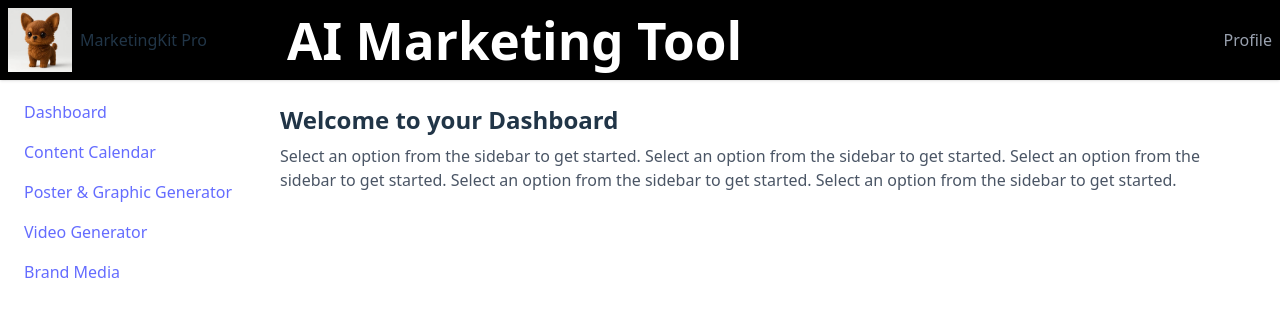
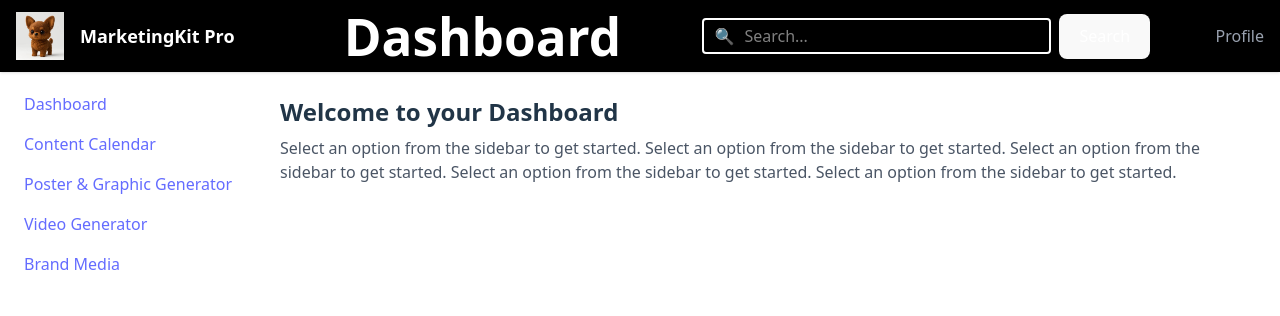
Before and after one commit to DhairyaPal6099/marketingkit-pro, a React (Vite) app: page / in a window 1280 px wide. Shown: the top 316 px of the page. Built offline with nearby package versions, Linux system fonts and the light colour scheme.

Commit message:
Added a search bar

```diff
--- a/src/App.jsx
+++ b/src/App.jsx
@@ -1,27 +1,69 @@
-import logo from "./assets/marketingkit_pro.jpg"
+import { useState } from "react";
+import logo from "./assets/marketingkit_pro.jpg";
 
 function App() {
+  return (
+    <div className="w-full h-screen flex flex-col">
+      <Header />
+      <div className="flex flex-1">
+        <Sidebar />
+        <MainContent />
+      </div>
+    </div>
+  );
+}
+
+function Header() {
+  const [searchTerm, setSearchTerm] = useState('');
+
+  const handleSearch = () => {
+    if (!searchTerm) return;
+    console.log("Searching for:", searchTerm);
+  };
 
   return (
-    <>
-      <div className="w-full h-screen flex flex-col">
-        {/*Navbar*/}
-        <header className="bg-black shadow p-2 flex items-center justify-between">
-          {/*Logo + Title*/}
-          <div className="flex items-center">
-            <div className="flex space-x-2 items-center">
-              <img src={logo} alt="Logo" className="w-16" />
-              <h3>MarketingKit Pro</h3>
+    <header className="bg-black shadow px-4 py-2 flex items-center justify-between">
+      {/* Logo + Title */}
+      <div className="flex items-center space-x-4">
+        <img src={logo} alt="Logo" className="w-12 h-12" />
+        <div>
+          <h3 className="text-white text-lg font-semibold">MarketingKit Pro</h3>
         </div>
-            <h1 className="font-bold text-white pl-20">AI Marketing Tool</h1>
       </div>
 
-          {/* Profile on the right */}
-          <div className="text-gray-400">Profile</div>
+      <h1 className="text-white text-xl font-bold pl-15">Dashboard</h1>
+
+      {/* Search bar + button */}
+      <div className="flex items-center space-x-2 flex-1 max-w-md ml-8">
+        <div className="relative flex-1">
+          <span className="absolute left-3 top-1/2 transform -translate-y-1/2 text-gray-400">
+            🔍
+          </span>
+          <input
+            type="text"
+            placeholder="Search..."
+            className="pl-10 pr-3 py-1 w-full rounded text-white border-2 border-white bg-black"
+            value={searchTerm}
+            onChange={(e) => setSearchTerm(e.target.value)}
+            onKeyDown={(e) => { if (e.key === 'Enter') handleSearch(); }}
+          />
+        </div>
+        <button
+          onClick={handleSearch}
+          className="px-4 py-1 bg-green-500 text-white rounded hover:bg-green-600"
+        >
+          Search
+        </button>
+      </div>
+
+      {/* Profile */}
+      <div className="text-gray-400 ml-4">Profile</div>
     </header>
+  );
+}
 
-        <div className="flex flex-1">
-          {/* Sidebar */}
+function Sidebar() {
+  return (
     <aside className="w-64 p-4">
       <nav className="space-y-2">
         <a href="#" className="block px-2 py-1 rounded hover:bg-gray-200">Dashboard</a>
@@ -31,16 +73,18 @@ function App() {
         <a href="#" className="block px-2 py-1 rounded hover:bg-gray-200">Brand Media</a>
       </nav>
     </aside>
+  );
+}
 
-          {/*Main Content*/}
+function MainContent() {
+  return (
     <main className="flex-1 p-6">
       <h2 className="text-2xl font-semibold">Welcome to your Dashboard</h2>
-            <p className="text-gray-600 mt-2">Select an option from the sidebar to get started. Select an option from the sidebar to get started. Select an option from the sidebar to get started. Select an option from the sidebar to get started. Select an option from the sidebar to get started.</p>
+      <p className="text-gray-600 mt-2">
+        Select an option from the sidebar to get started. Select an option from the sidebar to get started. Select an option from the sidebar to get started. Select an option from the sidebar to get started. Select an option from the sidebar to get started.
+      </p>
     </main>
-        </div>
-      </div>
-    </>
-  )
+  );
 }
 
-export default App
+export default App;
```
Lines whose indentation alone changed are shown as unchanged.
